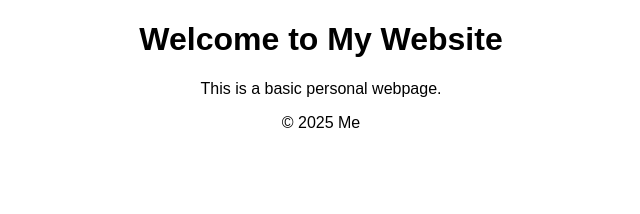
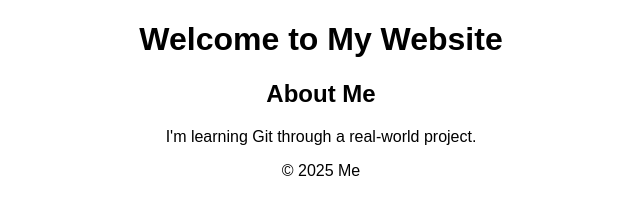
Before and after one commit to gaberub/git-skill-website, a plain HTML site: page index.html in a window 1280 px wide. Shown: the whole page, without its empty margins (319-959 px from the left). Drawn offline with Linux system fonts and the light colour scheme.

Commit message:
Add About Me section to layout

```diff
--- a/index.html
+++ b/index.html
@@ -7,8 +7,10 @@
 <body>
   <header><h1>Welcome to My Website</h1></header>
   <section>
-    <p>This is a basic personal webpage.</p>
-  </section>
+  <h2>About Me</h2>
+  <p>I'm learning Git through a real-world project.</p>
+</section>
+
   <footer>© 2025 Me</footer>
 </body>
 </html>
```
